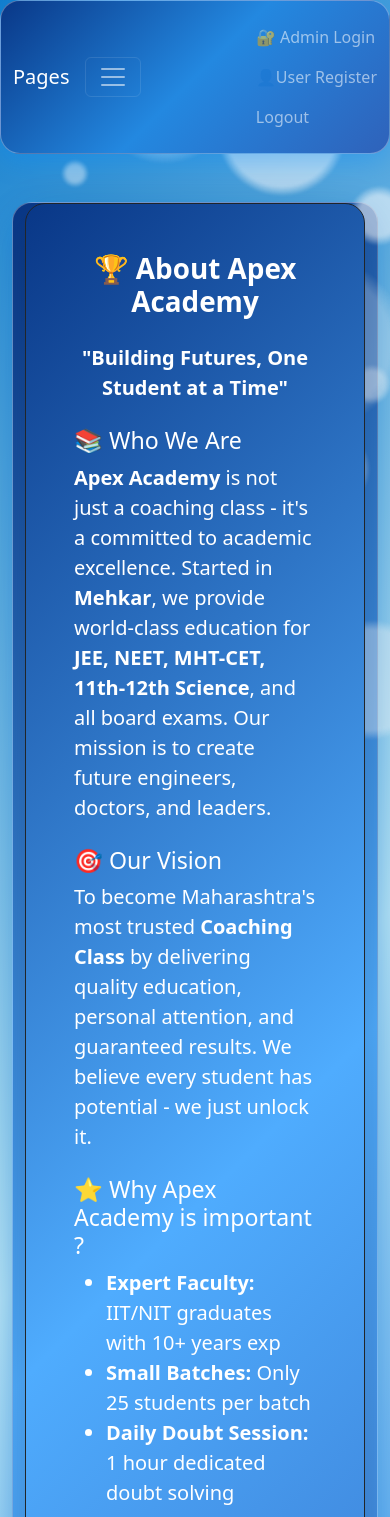
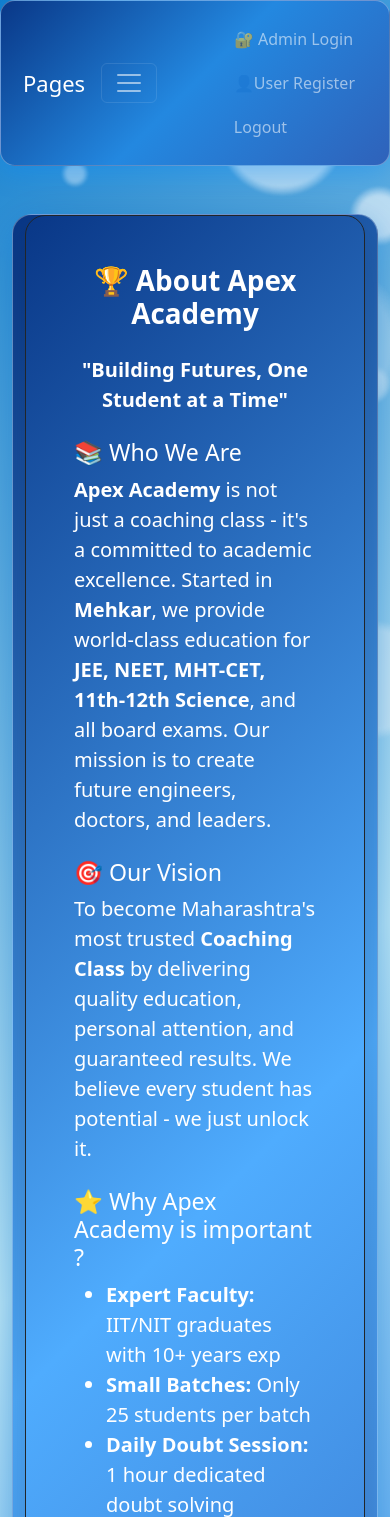
Before and after one commit to sakshinagrik/python-training, a Flask app: page /about in a window 390 px wide. Shown: the top 1517 px of the page. Run offline with Flask 3, Linux system fonts and the light colour scheme.

Commit message:
fix mobile navbar

```diff
--- a/templates/base.html
+++ b/templates/base.html
@@ -35,6 +35,7 @@ height:100%;
 pointer-events:none;
 
 z-index:0;
+
 
 background:
 
@@ -126,6 +127,10 @@ filter:blur(1px);
 animation:bubbleMove 8s ease-in-out infinite alternate;
 
 }
+body > *{
+    position:relative;
+    z-index:1;
+}
 
 
 @keyframes bubbleMove{
@@ -139,7 +144,38 @@ transform:translate(30px,-40px);
 }
 
 }
+body > *{
+    position: relative;
+    z-index: 1;
+}
+@media (max-width: 768px){
 
+    .navbar{
+        margin: 0 !important;
+        border-radius: 15px !important;
+        padding: 10px !important;
+    }
+
+    .navbar-brand{
+        font-size: 22px !important;
+    }
+
+    .navbar-collapse{
+        background: rgba(9,55,135,0.95);
+        border-radius: 15px;
+        margin-top: 10px;
+        padding: 10px;
+    }
+
+    .navbar-nav .nav-link{
+        font-size: 16px;
+        padding: 10px 12px !important;
+    }
+
+    .navbar-toggler{
+        border: 1px solid rgba(255,255,255,.5);
+    }
+}
 </style>
     <head>
         <meta name="viewport" content="width=device-width, initial-scale=1.0">
@@ -149,7 +185,7 @@ transform:translate(30px,-40px);
 <script src="https://cdn.jsdelivr.net/npm/bootstrap@5.3.3/dist/js/bootstrap.bundle.min.js"></script>
         <title>{% block title %} Coaching Class Manger {% endblock %}</title>
     </head>
-    <body style="background-color:#589dac">
+    <body>
 
      <nav class="navbar navbar-expand-lg navbar-dark py-3"
      style="
```
